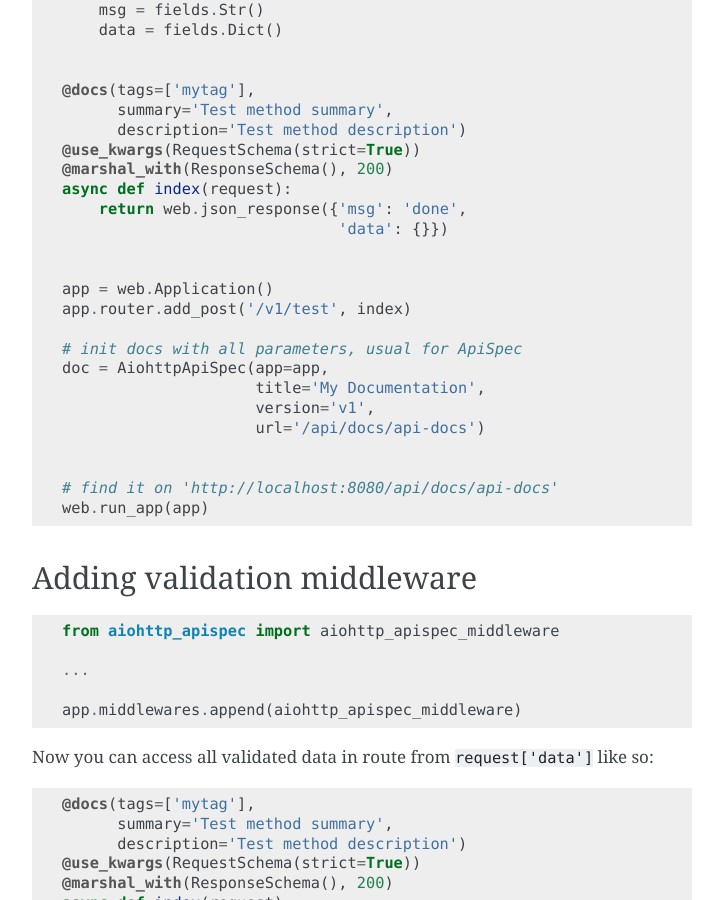
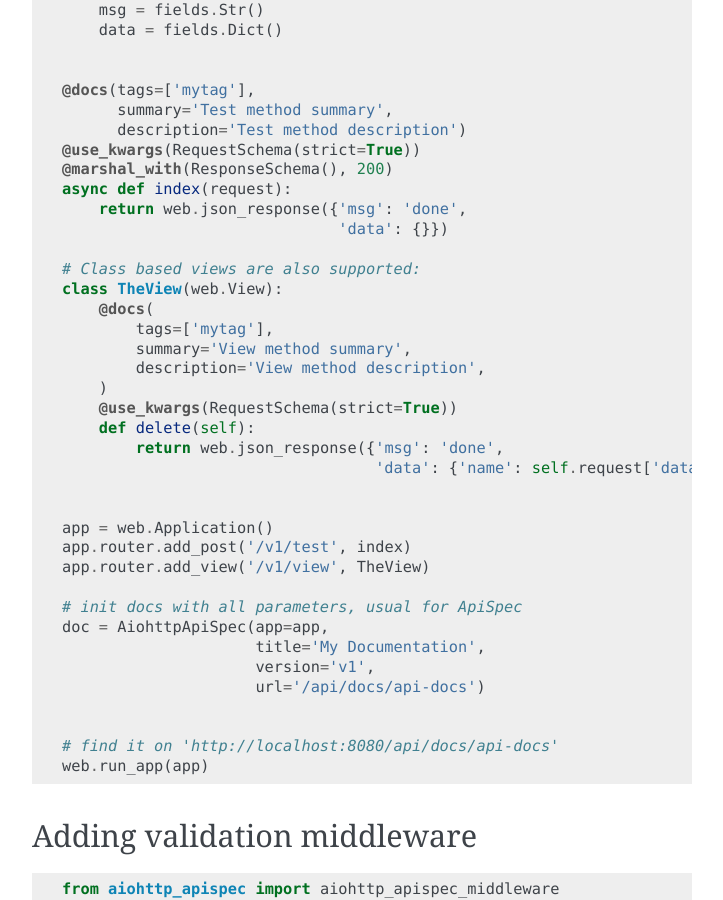
Before and after one commit to maximdanilchenko/aiohttp-apispec, a Sphinx documentation site: the page built from docs/usage.rst, in a window 1280 px wide and 900 px high, scrolled down 479 px. Shown: the whole window, without its empty margins (388-1111 px from the left). Built offline with Sphinx 7.4.7, drawn with Linux system fonts in a browser that asks for light colours.

Commit message:
docs update

```diff
--- a/docs/usage.rst
+++ b/docs/usage.rst
@@ -36,9 +36,22 @@ Quickstart
         return web.json_response({'msg': 'done',
                                   'data': {}})
 
+    # Class based views are also supported:
+    class TheView(web.View):
+        @docs(
+            tags=['mytag'],
+            summary='View method summary',
+            description='View method description',
+        )
+        @use_kwargs(RequestSchema(strict=True))
+        def delete(self):
+            return web.json_response({'msg': 'done',
+                                      'data': {'name': self.request['data']['name']}})
+
 
     app = web.Application()
     app.router.add_post('/v1/test', index)
+    app.router.add_view('/v1/view', TheView)
 
     # init docs with all parameters, usual for ApiSpec
     doc = AiohttpApiSpec(app=app,
```
Also changed, not shown: README.md (+14 -0 lines).
